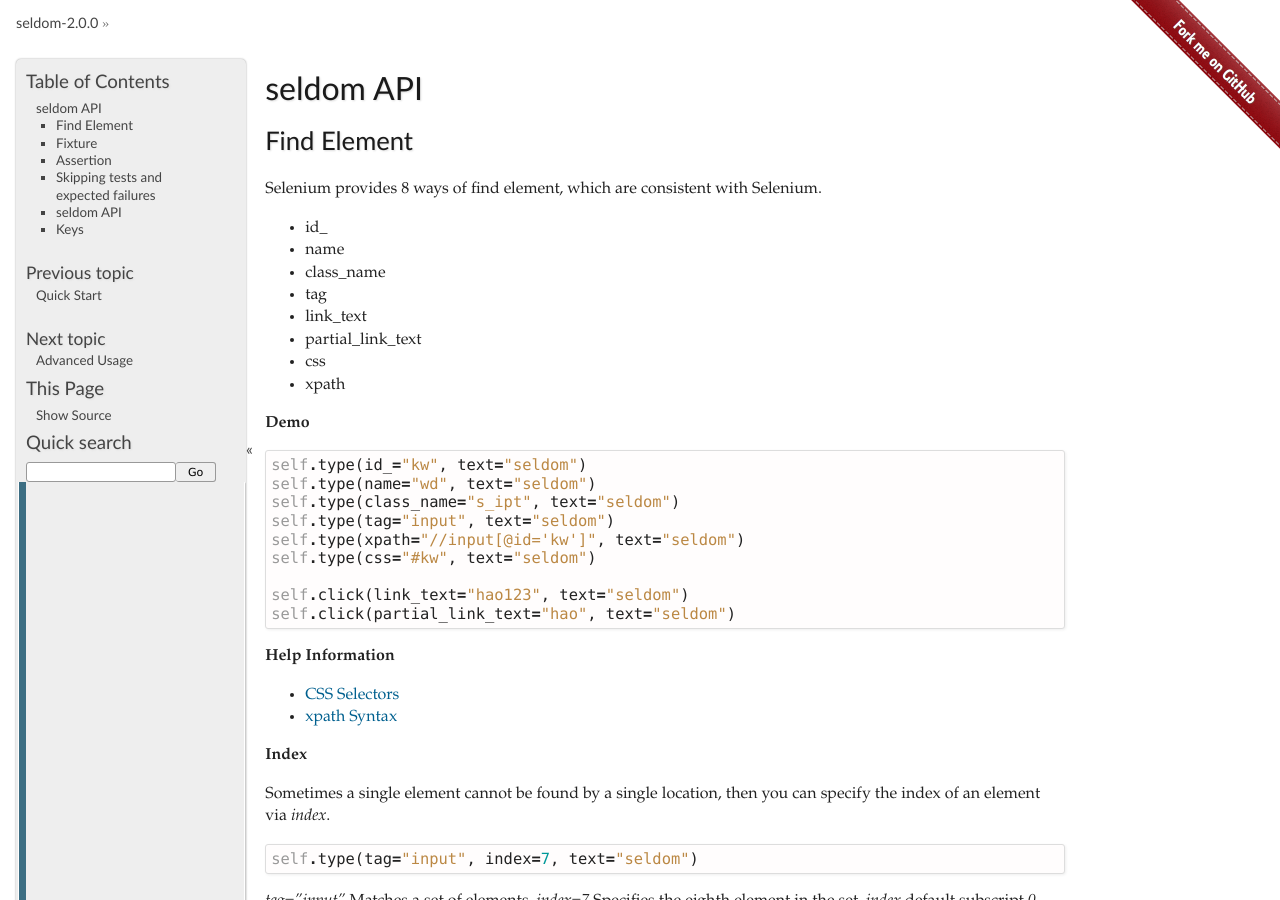
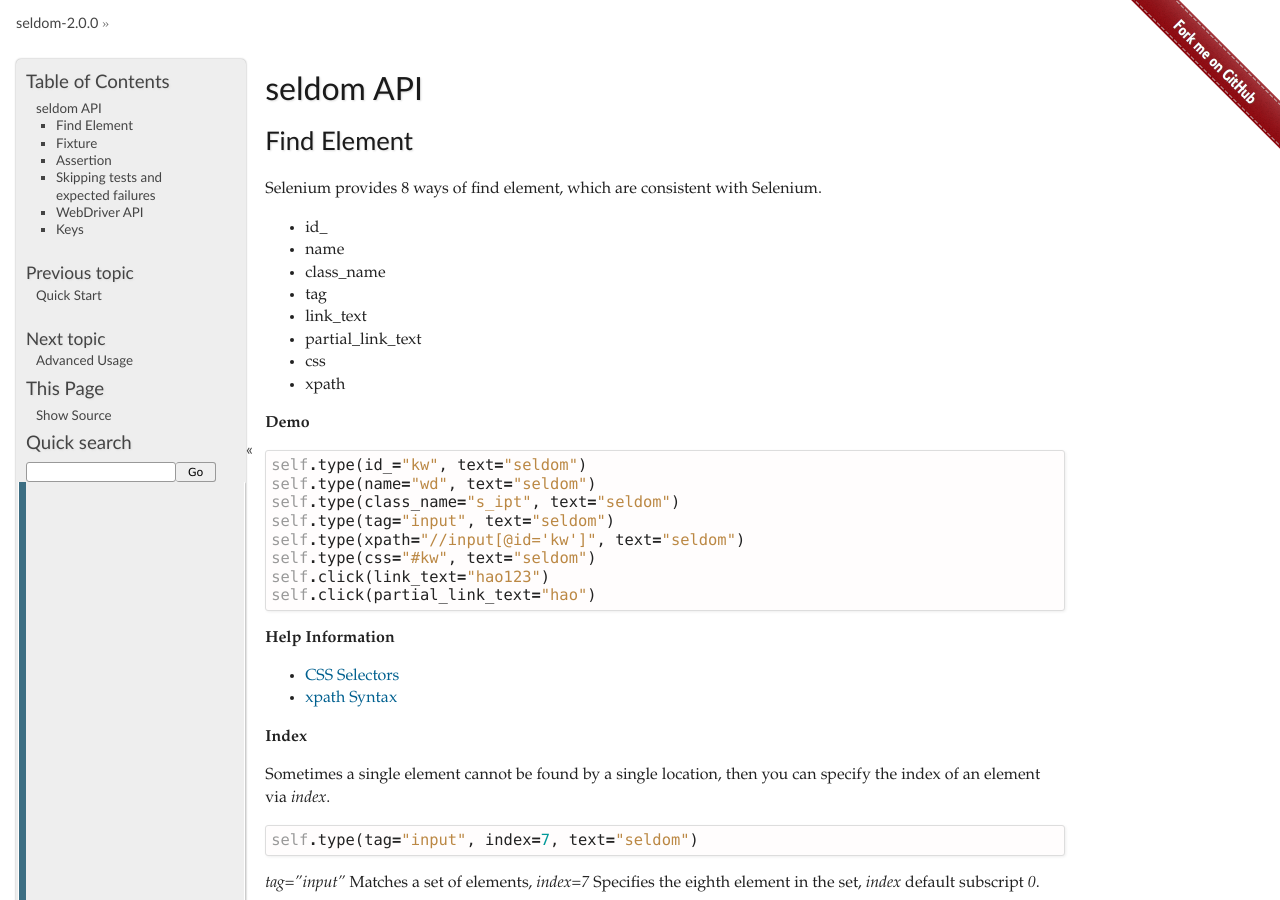
Before and after one commit to SeldomQA/seldom, a Sphinx documentation site: the page built from docs/rst_docs/seldom_api.rst, in a window 1280 px wide and 900 px high. Built offline with Sphinx 7.4.7, drawn with Linux system fonts in a browser that asks for light colours; some of the changed text lies outside the part shown.

Commit message:
doc: update link

````diff
--- a/docs/rst_docs/seldom_api.rst
+++ b/docs/rst_docs/seldom_api.rst
@@ -26,9 +26,8 @@
     self.type(tag="input", text="seldom")
     self.type(xpath="//input[@id='kw']", text="seldom")
     self.type(css="#kw", text="seldom")
-
-    self.click(link_text="hao123", text="seldom")
-    self.click(partial_link_text="hao", text="seldom")
+    self.click(link_text="hao123")
+    self.click(partial_link_text="hao")
 
 **Help Information**
 
@@ -182,7 +181,7 @@
         seldom.main()
 
 
-seldom API
+WebDriver API
 ~~~~~~~~~~
 
 `Seldom` simplifies the API, Make it easier for you to navigate Web pages.
--- a/docs/seldom_api.md
+++ b/docs/seldom_api.md
@@ -22,9 +22,8 @@
 self.type(tag="input", text="seldom")
 self.type(xpath="//input[@id='kw']", text="seldom")
 self.type(css="#kw", text="seldom")
-
-self.click(link_text="hao123", text="seldom")
-self.click(partial_link_text="hao", text="seldom")
+self.click(link_text="hao123")
+self.click(partial_link_text="hao")
 ```
 
 __帮助信息__
@@ -163,9 +162,9 @@
 ```
 
 
-### seldom API
+### WebDriver API
 
-seldom简化了selenium中的API，使你操作Web页面更加简单。
+seldom简化了selenium中的API，使操作Web页面更加简单。
 
 大部分API都由`WebDriver`类提供：
 
````
Also changed, not shown: README.md (+4 -2 lines), docs/README.md (+1 -1 lines).
